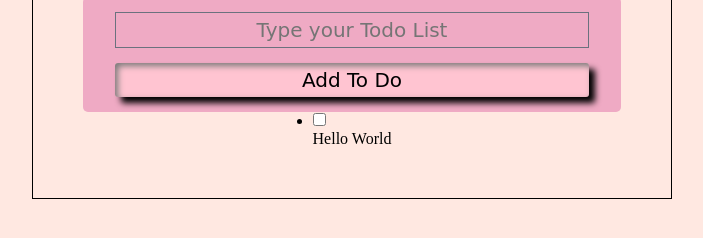
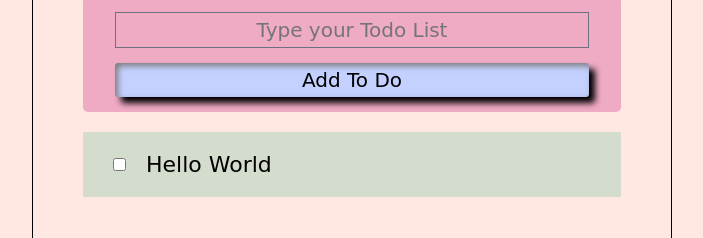
Before and after one commit to lanamae/TodoList-Javascript-DOM, a plain HTML site: page index.html in a window 1280 px wide. Shown: the part 210-448 px from the top of the page, without its empty margins (288-991 px from the left). Drawn offline with Linux system fonts and the light colour scheme; a web font is replaced by a local one.

Commit message:
Modify all

```diff
--- a/style.css
+++ b/style.css
@@ -4,7 +4,7 @@
     box-sizing: border-box;
 
      /* font-family: 'Pacifico', cursive; */
-    /* font-family: 'Mynerve', cursive; */
+    font-family: 'Mynerve', cursive;
 }
 
 
@@ -72,16 +72,35 @@
     /* height: 32px; */
     font-size: 20px;
     padding: 5px 0px;
-    background: #FFC4D1;
+    background: #c4d1ff;
     color:#000;
     font-family: 'Mynerve', cursive;
     border: none;
     border-radius: 3px;
     box-shadow: inset 3px 3px 6px #7b7a7a, 6px 6px 6px #000;
+    cursor: pointer;
 }
 
 
 .main .todo .todo-container{
+    width: 100%;
+    height: auto;
+    background: #D4DCCD;
+    margin-top: 20px;
+    padding: 20px 30px;
+    list-style: none;
+}
+
+.main .todo .todo-container li{
+    display: flex;
+
+}
 
 
+.main .todo .todo-container li input[type=checkbox]{
+    margin-right: 20px;
 }
+
+.main .todo .todo-container li p{
+    font-size: 22px;
+}
```
